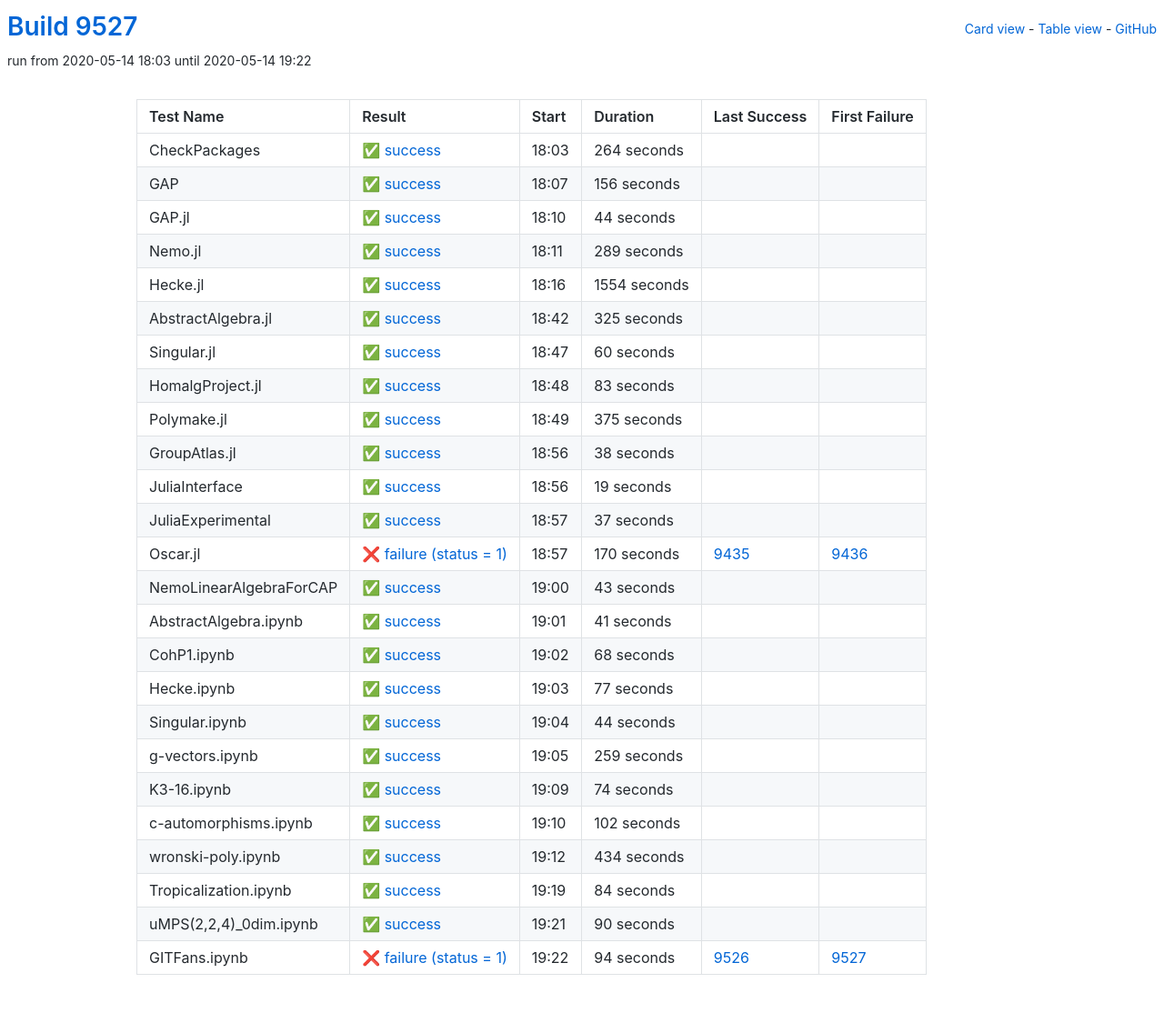
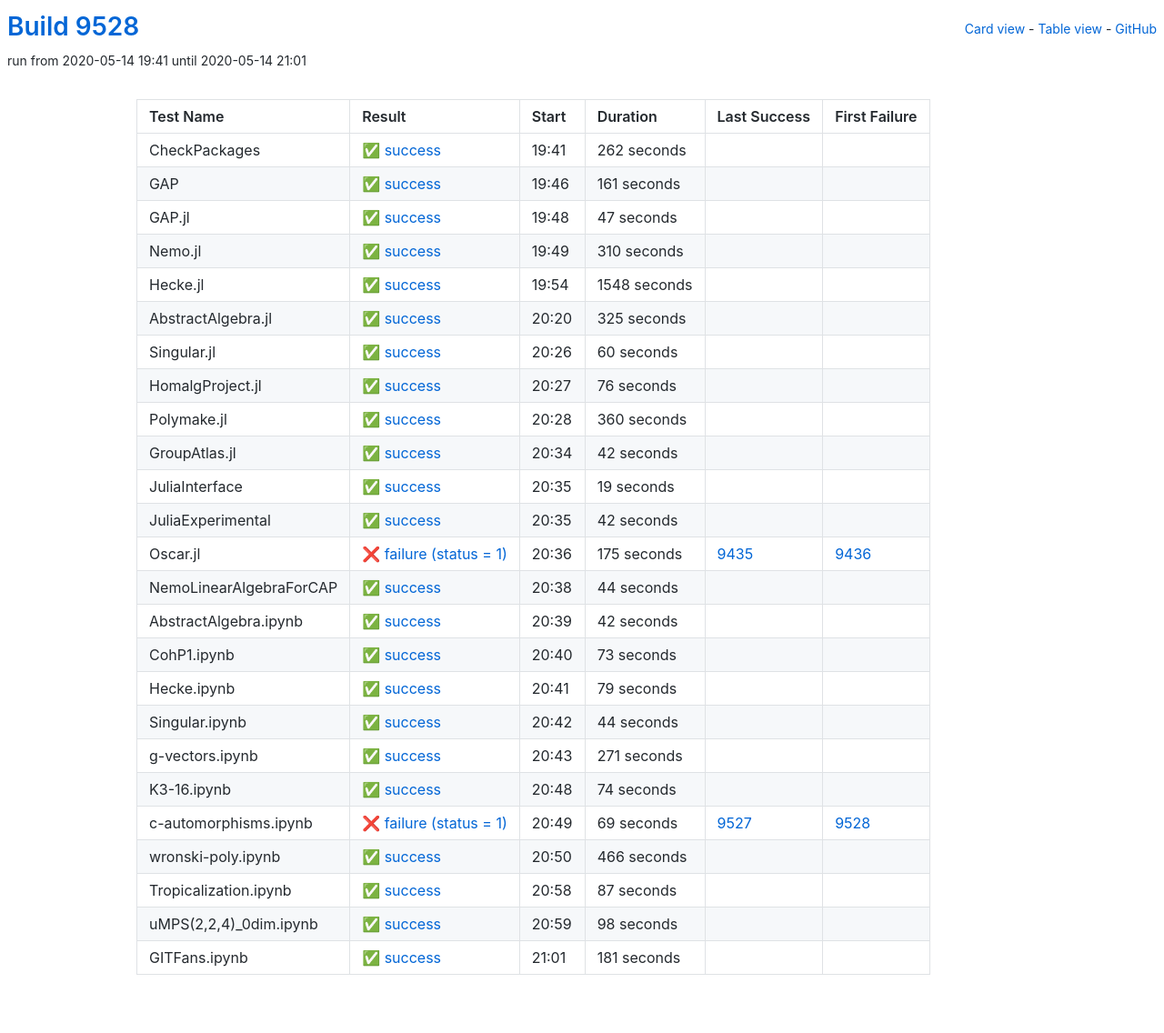
Before and after one commit to oscar-system/oscar-ci-status, a Jekyll site: the page built from table.html, in a window 1280 px wide. Shown: the whole page at 91% size. Built offline with Jekyll 4.4.1, drawn with Linux system fonts in a browser that asks for light colours.

Commit message:
Build 9528

```diff
--- a/_data/ci.yml
+++ b/_data/ci.yml
@@ -1,65 +1,65 @@
-build: 9527
-build_url: https://oscarci.mathematik.uni-kl.de/job/oscar/9527/
+build: 9528
+build_url: https://oscarci.mathematik.uni-kl.de/job/oscar/9528/
 job: oscar
 tests:
-- duration: 264
+- duration: 262
   exitcode: 0
   first_failure: false
   first_failure_url: null
   id: checkpackages
   last_success: false
   last_success_url: null
-  log: https://oscarci.mathematik.uni-kl.de/job/oscar/9527/artifact/logs/build-9527/CheckPackages.log
+  log: https://oscarci.mathematik.uni-kl.de/job/oscar/9528/artifact/logs/build-9528/CheckPackages.log
   name: CheckPackages
-  start: 2020-05-14 18:03
+  start: 2020-05-14 19:41
   status: success
   success: true
-- duration: 156
+- duration: 161
   exitcode: 0
   first_failure: false
   first_failure_url: null
   id: gap
   last_success: false
   last_success_url: null
-  log: https://oscarci.mathematik.uni-kl.de/job/oscar/9527/artifact/logs/build-9527/GAP.log
+  log: https://oscarci.mathematik.uni-kl.de/job/oscar/9528/artifact/logs/build-9528/GAP.log
   name: GAP
-  start: 2020-05-14 18:07
+  start: 2020-05-14 19:46
   status: success
   success: true
-- duration: 44
+- duration: 47
   exitcode: 0
   first_failure: false
   first_failure_url: null
   id: gap-jl
   last_success: false
   last_success_url: null
-  log: https://oscarci.mathematik.uni-kl.de/job/oscar/9527/artifact/logs/build-9527/GAP.jl.log
+  log: https://oscarci.mathematik.uni-kl.de/job/oscar/9528/artifact/logs/build-9528/GAP.jl.log
   name: GAP.jl
-  start: 2020-05-14 18:10
+  start: 2020-05-14 19:48
   status: success
   success: true
-- duration: 289
+- duration: 310
   exitcode: 0
   first_failure: false
   first_failure_url: null
   id: nemo-jl
   last_success: false
   last_success_url: null
-  log: https://oscarci.mathematik.uni-kl.de/job/oscar/9527/artifact/logs/build-9527/Nemo.jl.log
+  log: https://oscarci.mathematik.uni-kl.de/job/oscar/9528/artifact/logs/build-9528/Nemo.jl.log
   name: Nemo.jl
-  start: 2020-05-14 18:11
+  start: 2020-05-14 19:49
   status: success
   success: true
-- duration: 1554
+- duration: 1548
   exitcode: 0
   first_failure: false
   first_failure_url: null
   id: hecke-jl
   last_success: false
   last_success_url: null
-  log: https://oscarci.mathematik.uni-kl.de/job/oscar/9527/artifact/logs/build-9527/Hecke.jl.log
+  log: https://oscarci.mathematik.uni-kl.de/job/oscar/9528/artifact/logs/build-9528/Hecke.jl.log
   name: Hecke.jl
-  start: 2020-05-14 18:16
+  start: 2020-05-14 19:54
   status: success
   success: true
 - duration: 325
@@ -69,9 +69,9 @@ tests:
   id: abstractalgebra-jl
   last_success: false
   last_success_url: null
-  log: https://oscarci.mathematik.uni-kl.de/job/oscar/9527/artifact/logs/build-9527/AbstractAlgebra.jl.log
+  log: https://oscarci.mathematik.uni-kl.de/job/oscar/9528/artifact/logs/build-9528/AbstractAlgebra.jl.log
   name: AbstractAlgebra.jl
-  start: 2020-05-14 18:42
+  start: 2020-05-14 20:20
   status: success
   success: true
 - duration: 60
@@ -81,45 +81,45 @@ tests:
   id: singular-jl
   last_success: false
   last_success_url: null
-  log: https://oscarci.mathematik.uni-kl.de/job/oscar/9527/artifact/logs/build-9527/Singular.jl.log
+  log: https://oscarci.mathematik.uni-kl.de/job/oscar/9528/artifact/logs/build-9528/Singular.jl.log
   name: Singular.jl
-  start: 2020-05-14 18:47
+  start: 2020-05-14 20:26
   status: success
   success: true
-- duration: 83
+- duration: 76
   exitcode: 0
   first_failure: false
   first_failure_url: null
   id: homalgproject-jl
   last_success: false
   last_success_url: null
-  log: https://oscarci.mathematik.uni-kl.de/job/oscar/9527/artifact/logs/build-9527/HomalgProject.jl.log
+  log: https://oscarci.mathematik.uni-kl.de/job/oscar/9528/artifact/logs/build-9528/HomalgProject.jl.log
   name: HomalgProject.jl
-  start: 2020-05-14 18:48
+  start: 2020-05-14 20:27
   status: success
   success: true
-- duration: 375
+- duration: 360
   exitcode: 0
   first_failure: false
   first_failure_url: null
   id: polymake-jl
   last_success: false
   last_success_url: null
-  log: https://oscarci.mathematik.uni-kl.de/job/oscar/9527/artifact/logs/build-9527/Polymake.jl.log
+  log: https://oscarci.mathematik.uni-kl.de/job/oscar/9528/artifact/logs/build-9528/Polymake.jl.log
   name: Polymake.jl
-  start: 2020-05-14 18:49
+  start: 2020-05-14 20:28
   status: success
   success: true
-- duration: 38
+- duration: 42
   exitcode: 0
   first_failure: false
   first_failure_url: null
   id: groupatlas-jl
   last_success: false
   last_success_url: null
-  log: https://oscarci.mathematik.uni-kl.de/job/oscar/9527/artifact/logs/build-9527/GroupAtlas.jl.log
+  log: https://oscarci.mathematik.uni-kl.de/job/oscar/9528/artifact/logs/build-9528/GroupAtlas.jl.log
   name: GroupAtlas.jl
-  start: 2020-05-14 18:56
+  start: 2020-05-14 20:34
   status: success
   success: true
 - duration: 19
@@ -129,81 +129,81 @@ tests:
   id: juliainterface
   last_success: false
   last_success_url: null
-  log: https://oscarci.mathematik.uni-kl.de/job/oscar/9527/artifact/logs/build-9527/JuliaInterface.log
+  log: https://oscarci.mathematik.uni-kl.de/job/oscar/9528/artifact/logs/build-9528/JuliaInterface.log
   name: JuliaInterface
-  start: 2020-05-14 18:56
+  start: 2020-05-14 20:35
   status: success
   success: true
-- duration: 37
+- duration: 42
   exitcode: 0
   first_failure: false
   first_failure_url: null
   id: juliaexperimental
   last_success: false
   last_success_url: null
-  log: https://oscarci.mathematik.uni-kl.de/job/oscar/9527/artifact/logs/build-9527/JuliaExperimental.log
+  log: https://oscarci.mathematik.uni-kl.de/job/oscar/9528/artifact/logs/build-9528/JuliaExperimental.log
   name: JuliaExperimental
-  start: 2020-05-14 18:57
+  start: 2020-05-14 20:35
   status: success
   success: true
-- duration: 170
+- duration: 175
   exitcode: 1
   first_failure: 9436
   first_failure_url: https://oscarci.mathematik.uni-kl.de/job/oscar/9436/
   id: oscar-jl
   last_success: 9435
   last_success_url: https://oscarci.mathematik.uni-kl.de/job/oscar/9435/
-  log: https://oscarci.mathematik.uni-kl.de/job/oscar/9527/artifact/logs/build-9527/Oscar.jl.log
+  log: https://oscarci.mathematik.uni-kl.de/job/oscar/9528/artifact/logs/build-9528/Oscar.jl.log
   name: Oscar.jl
-  start: 2020-05-14 18:57
+  start: 2020-05-14 20:36
   status: failure
   success: false
-- duration: 43
+- duration: 44
   exitcode: 0
   first_failure: false
   first_failure_url: null
   id: nemolinearalgebraforcap
   last_success: false
   last_success_url: null
-  log: https://oscarci.mathematik.uni-kl.de/job/oscar/9527/artifact/logs/build-9527/NemoLinearAlgebraForCAP.log
+  log: https://oscarci.mathematik.uni-kl.de/job/oscar/9528/artifact/logs/build-9528/NemoLinearAlgebraForCAP.log
   name: NemoLinearAlgebraForCAP
-  start: 2020-05-14 19:00
+  start: 2020-05-14 20:38
   status: success
   success: true
-- duration: 41
+- duration: 42
   exitcode: 0
   first_failure: false
   first_failure_url: null
   id: abstractalgebra-ipynb
   last_success: false
   last_success_url: null
-  log: https://oscarci.mathematik.uni-kl.de/job/oscar/9527/artifact/logs/build-9527/AbstractAlgebra.ipynb.log
+  log: https://oscarci.mathematik.uni-kl.de/job/oscar/9528/artifact/logs/build-9528/AbstractAlgebra.ipynb.log
   name: AbstractAlgebra.ipynb
-  start: 2020-05-14 19:01
+  start: 2020-05-14 20:39
   status: success
   success: true
-- duration: 68
+- duration: 73
   exitcode: 0
   first_failure: false
   first_failure_url: null
   id: cohp1-ipynb
   last_success: false
   last_success_url: null
-  log: https://oscarci.mathematik.uni-kl.de/job/oscar/9527/artifact/logs/build-9527/CohP1.ipynb.log
+  log: https://oscarci.mathematik.uni-kl.de/job/oscar/9528/artifact/logs/build-9528/CohP1.ipynb.log
   name: CohP1.ipynb
-  start: 2020-05-14 19:02
+  start: 2020-05-14 20:40
   status: success
   success: true
-- duration: 77
+- duration: 79
   exitcode: 0
   first_failure: false
   first_failure_url: null
   id: hecke-ipynb
   last_success: false
   last_success_url: null
-  log: https://oscarci.mathematik.uni-kl.de/job/oscar/9527/artifact/logs/build-9527/Hecke.ipynb.log
+  log: https://oscarci.mathematik.uni-kl.de/job/oscar/9528/artifact/logs/build-9528/Hecke.ipynb.log
   name: Hecke.ipynb
-  start: 2020-05-14 19:03
+  start: 2020-05-14 20:41
   status: success
   success: true
 - duration: 44
@@ -213,21 +213,21 @@ tests:
   id: singular-ipynb
   last_success: false
   last_success_url: null
-  log: https://oscarci.mathematik.uni-kl.de/job/oscar/9527/artifact/logs/build-9527/Singular.ipynb.log
+  log: https://oscarci.mathematik.uni-kl.de/job/oscar/9528/artifact/logs/build-9528/Singular.ipynb.log
   name: Singular.ipynb
-  start: 2020-05-14 19:04
+  start: 2020-05-14 20:42
   status: success
   success: true
-- duration: 259
+- duration: 271
   exitcode: 0
   first_failure: false
   first_failure_url: null
   id: g-vectors-ipynb
   last_success: false
   last_success_url: null
-  log: https://oscarci.mathematik.uni-kl.de/job/oscar/9527/artifact/logs/build-9527/g-vectors.ipynb.log
+  log: https://oscarci.mathematik.uni-kl.de/job/oscar/9528/artifact/logs/build-9528/g-vectors.ipynb.log
   name: g-vectors.ipynb
-  start: 2020-05-14 19:05
+  start: 2020-05-14 20:43
   status: success
   success: true
 - duration: 74
@@ -237,68 +237,68 @@ tests:
   id: k3-16-ipynb
   last_success: false
   last_success_url: null
-  log: https://oscarci.mathematik.uni-kl.de/job/oscar/9527/artifact/logs/build-9527/K3-16.ipynb.log
+  log: https://oscarci.mathematik.uni-kl.de/job/oscar/9528/artifact/logs/build-9528/K3-16.ipynb.log
   name: K3-16.ipynb
-  start: 2020-05-14 19:09
+  start: 2020-05-14 20:48
   status: success
   success: true
-- duration: 102
-  exitcode: 0
-  first_failure: false
-  first_failure_url: null
+- duration: 69
+  exitcode: 1
+  first_failure: 9528
+  first_failure_url: https://oscarci.mathematik.uni-kl.de/job/oscar/9528/
   id: c-automorphisms-ipynb
-  last_success: false
-  last_success_url: null
-  log: https://oscarci.mathematik.uni-kl.de/job/oscar/9527/artifact/logs/build-9527/c-automorphisms.ipynb.log
+  last_success: 9527
+  last_success_url: https://oscarci.mathematik.uni-kl.de/job/oscar/9527/
+  log: https://oscarci.mathematik.uni-kl.de/job/oscar/9528/artifact/logs/build-9528/c-automorphisms.ipynb.log
   name: c-automorphisms.ipynb
-  start: 2020-05-14 19:10
-  status: success
-  success: true
-- duration: 434
+  start: 2020-05-14 20:49
+  status: failure
+  success: false
+- duration: 466
   exitcode: 0
   first_failure: false
   first_failure_url: null
   id: wronski-poly-ipynb
   last_success: false
   last_success_url: null
-  log: https://oscarci.mathematik.uni-kl.de/job/oscar/9527/artifact/logs/build-9527/wronski-poly.ipynb.log
+  log: https://oscarci.mathematik.uni-kl.de/job/oscar/9528/artifact/logs/build-9528/wronski-poly.ipynb.log
   name: wronski-poly.ipynb
-  start: 2020-05-14 19:12
+  start: 2020-05-14 20:50
   status: success
   success: true
-- duration: 84
+- duration: 87
   exitcode: 0
   first_failure: false
   first_failure_url: null
   id: tropicalization-ipynb
   last_success: false
   last_success_url: null
-  log: https://oscarci.mathematik.uni-kl.de/job/oscar/9527/artifact/logs/build-9527/Tropicalization.ipynb.log
+  log: https://oscarci.mathematik.uni-kl.de/job/oscar/9528/artifact/logs/build-9528/Tropicalization.ipynb.log
   name: Tropicalization.ipynb
-  start: 2020-05-14 19:19
+  start: 2020-05-14 20:58
   status: success
   success: true
-- duration: 90
+- duration: 98
   exitcode: 0
   first_failure: false
   first_failure_url: null
   id: umps-2-2-4-0dim-ipynb
   last_success: false
   last_success_url: null
-  log: https://oscarci.mathematik.uni-kl.de/job/oscar/9527/artifact/logs/build-9527/uMPS-2-2-4-_0dim.ipynb.log
+  log: https://oscarci.mathematik.uni-kl.de/job/oscar/9528/artifact/logs/build-9528/uMPS-2-2-4-_0dim.ipynb.log
   name: uMPS(2,2,4)_0dim.ipynb
-  start: 2020-05-14 19:21
+  start: 2020-05-14 20:59
   status: success
   success: true
-- duration: 94
-  exitcode: 1
-  first_failure: 9527
-  first_failure_url: https://oscarci.mathematik.uni-kl.de/job/oscar/9527/
+- duration: 181
+  exitcode: 0
+  first_failure: false
+  first_failure_url: null
   id: gitfans-ipynb
-  last_success: 9526
-  last_success_url: https://oscarci.mathematik.uni-kl.de/job/oscar/9526/
-  log: https://oscarci.mathematik.uni-kl.de/job/oscar/9527/artifact/logs/build-9527/GITFans.ipynb.log
+  last_success: false
+  last_success_url: null
+  log: https://oscarci.mathematik.uni-kl.de/job/oscar/9528/artifact/logs/build-9528/GITFans.ipynb.log
   name: GITFans.ipynb
-  start: 2020-05-14 19:22
-  status: failure
-  success: false
+  start: 2020-05-14 21:01
+  status: success
+  success: true
```
Also changed, not shown: README.md.
